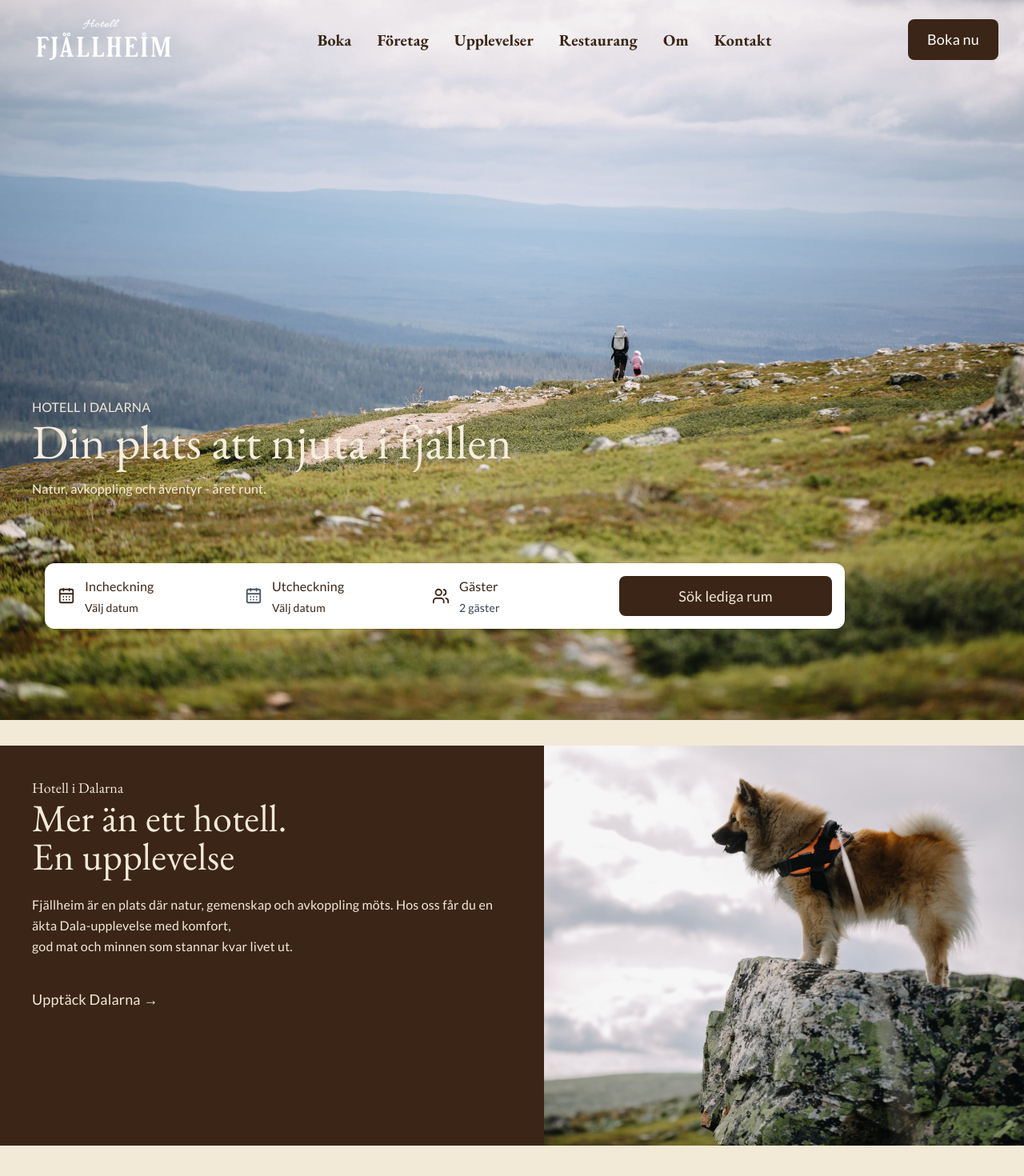
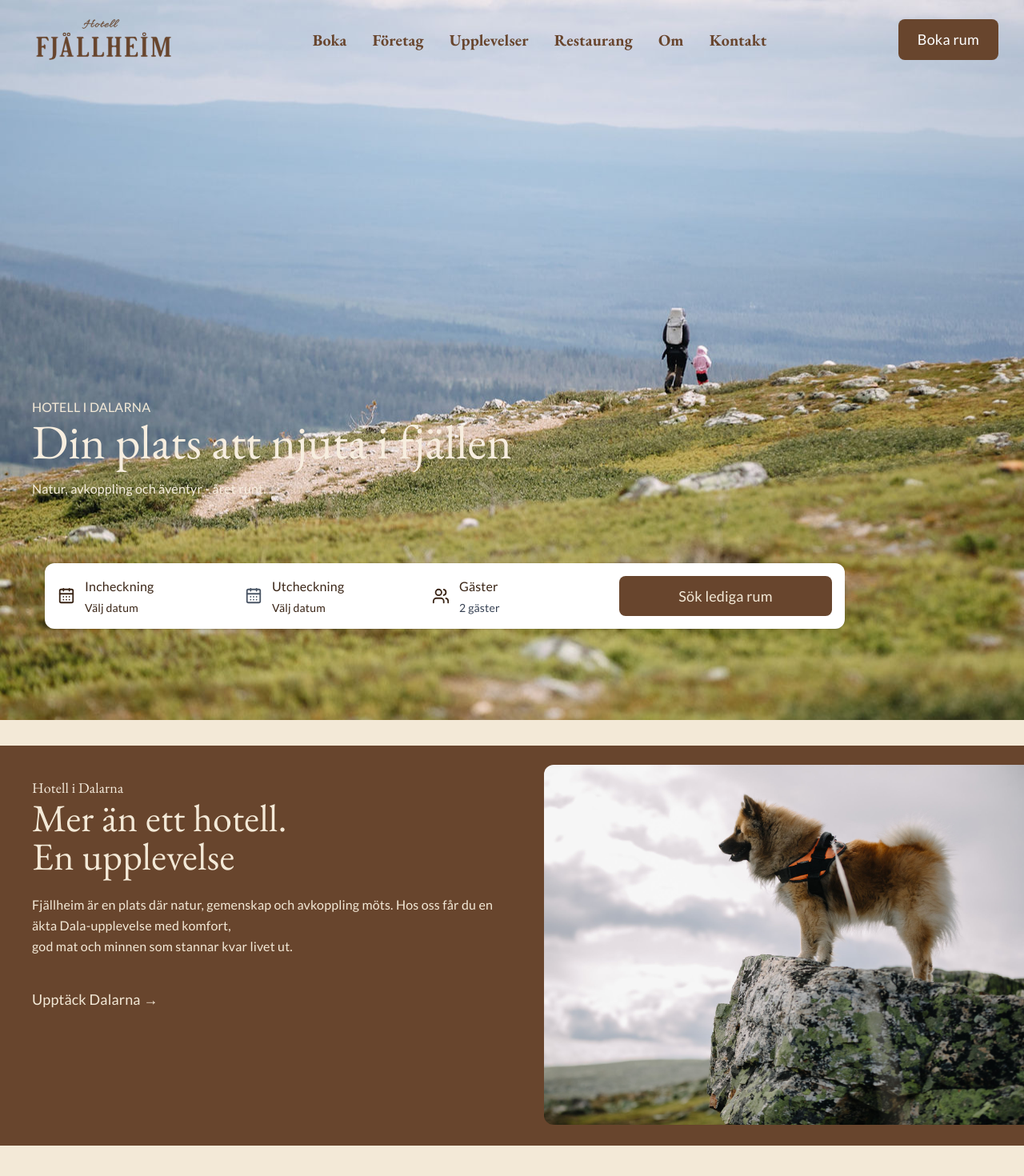
Before and after one commit to BusterSthlm/HotellFjellhaim, a React (Vite) app: page / in a window 1280 px wide. Shown: the top 1470 px of the page at 80% size. Built offline with nearby package versions, Linux system fonts and the light colour scheme.

Commit message:
Småfixar över hela sidan

```diff
--- a/src/components/layout/Footer.tsx
+++ b/src/components/layout/Footer.tsx
@@ -19,7 +19,7 @@ const LINKS: FooterLink[] = [
 
 export default function Footer() {
   return (
-    <footer className="bg-primary py-10 text-[#F3E9D7]">
+    <footer className="bg-[#68452d] py-10 text-[#F3E9D7]">
       <div className="container mx-auto px-6">
         <div className="flex flex-col gap-8 md:flex-row md:items-start md:gap- lg:gap-56">
           {/* Logotyp och fjällbild till vänster */}
--- a/src/components/layout/Header.tsx
+++ b/src/components/layout/Header.tsx
@@ -1,7 +1,7 @@
 import { useEffect, useState } from "react";
 import { Link } from "react-router-dom";
-import logo from "../../assets/grafisk-material/Illustrations/logo/logotyp_fjällheim_primär.svg";
-import lightLogo from "../../assets/grafisk-material/Illustrations/logo/logotyp_fjällheim_vit.svg";
+import logo from "../../assets/grafisk-material/Illustrations/logo/logotyp_fjällheim_primär_rgb.svg";
+import lightLogo from "../../assets/grafisk-material/Illustrations/logo/logotyp_2.svg";
 
 type HeaderProps = { overImage?: boolean };
 
@@ -42,37 +42,37 @@ function Header({ overImage = false }: HeaderProps) {
         >
           <a
             href="/booking"
-            className={`font-garamond text-xl font-bold active:text-bold hover:underline ${isTransparent ? "text-[#3a2516]" : "text-[#72492C]"}`}
+            className={`font-garamond text-xl font-bold active:text-bold hover:underline ${isTransparent ? "text-[#68452d]" : "text-[#68452d]"}`}
           >
             Boka
           </a>
           <a
             href="/company"
-            className={`font-garamond text-xl font-bold hover:underline ${isTransparent ? "text-[#3a2516]" : "text-[#72492C]"}`}
+            className={`font-garamond text-xl font-bold hover:underline ${isTransparent ? "text-[#68452d]" : "text-[#68452d]"}`}
           >
             Företag
           </a>
           <a
             href="/experience"
-            className={`font-garamond text-xl font-bold hover:underline ${isTransparent ? "text-[#3a2516]" : "text-[#72492C]"}`}
+            className={`font-garamond text-xl font-bold hover:underline ${isTransparent ? "text-[#68452d]" : "text-[#68452d]"}`}
           >
             Upplevelser
           </a>
           <a
             href="/restaurant"
-            className={`font-garamond text-xl font-bold hover:underline ${isTransparent ? "text-[#3a2516]" : "text-[#72492C]"}`}
+            className={`font-garamond text-xl font-bold hover:underline ${isTransparent ? "text-[#68452d]" : "text-[#68452d]"}`}
           >
             Restaurang
           </a>
           <a
             href="/about"
-            className={`font-garamond text-xl text-primary font-bold hover:underline ${isTransparent ? "text-[#3a2516]" : "text-[#72492C]"}`}
+            className={`font-garamond text-xl font-bold hover:underline ${isTransparent ? "text-[#68452d]" : "text-[#68452d]"}`}
           >
             Om
           </a>
           <a
             href="/contact"
-            className={`font-garamond text-xl font-bold hover:underline ${isTransparent ? "text-[#3a2516]" : "text-[#72492C]"}`}
+            className={`font-garamond text-xl font-bold hover:underline ${isTransparent ? "text-[#68452d]" : "text-[#68452d]"}`}
           >
             Kontakt
           </a>
@@ -81,13 +81,13 @@ function Header({ overImage = false }: HeaderProps) {
         {/* Knapp till höger */}
         <Link
           to="/booking"
-          className="hidden shrink-0 rounded-lg bg-[#3a2516] px-6 py-3 font-lato text-white transition hover:bg-[#5A3923] sm:inline-block"
+          className="hidden shrink-0 rounded-lg bg-[#68452d] px-6 py-3 font-lato text-white transition hover:bg-[#3a2516] sm:inline-block"
         >
-          Boka nu
+          Boka rum
         </Link>
         <button
           type="button"
-          className={`rounded-lg border px-3 py-2 font-lato lg:hidden ${isTransparent ? "border-white text-#f3e9d7" : "border-[#72492C] text-[#72492C]"}`}
+          className={`rounded-lg border px-3 py-2 font-lato lg:hidden ${isTransparent ? "border-white text-#f3e9d7" : "border-[#68452d] text-[#72492C]"}`}
           aria-expanded={menuOpen}
           aria-controls="mobile-navigation"
           onClick={() => setMenuOpen((open) => !open)}
--- a/src/components/ui/HotelCheckIn.tsx
+++ b/src/components/ui/HotelCheckIn.tsx
@@ -182,7 +182,7 @@ export default function HotelCheckIn() {
       <button
         type="button"
         onClick={handleSearch}
-        className="flex-1 rounded-lg bg-[#3a2516] px-5 py-3 font-lato text-[#f3e9d7] hover:bg-[#72492C] transition-colors"
+        className="flex-1 rounded-lg bg-[#68452d] px-5 py-3 font-lato text-[#f3e9d7] hover:bg-[#3a2516] transition-colors"
       >
         Sök lediga rum
       </button>
--- a/src/index.css
+++ b/src/index.css
@@ -10,7 +10,7 @@
   --color-brown: #3a2516;
   --color-secondary: #f7eedf; /*bakgrundsfärg*/
   --color-cream: #f3e9d7;
-  --color-tertiary: #72492c; /*ren*/
+  --color-tertiary: #68452d; /*ren*/
   --color-ink: #2b2118;
   --color-forest: #415531;
   --color-berry: #9b3d3d;
@@ -74,7 +74,7 @@ h6 {
 
 p {
   font-family: var(--sans);
-  font-weight:400;
+  font-weight: 400;
   font-size: 16px;
 }
 
--- a/src/pages/HomePage.tsx
+++ b/src/pages/HomePage.tsx
@@ -11,7 +11,7 @@ export default function HomePage() {
     <>
       {/* Sektion med bakgrundsbild */}
       <div
-        className="relative min-h-[760px] bg-cover bg-center bg-no-repeat pb-8 sm:min-h-[900px] "
+        className="relative min-h-[760px] bg-110% bg-center bg-no-repeat pb-8 sm:min-h-[900px] "
         style={{
           backgroundImage: `url(${backgroundImage})`,
           backgroundPosition: "center",
@@ -39,7 +39,7 @@ export default function HomePage() {
       {/* Beige sektion under bilden */}
       <section className="w-full bg-[#F3E9D7] py-8">
         {/* Brun ruta */}
-        <div className="min-h-[500px] w-full bg-[#3a2516] pl-6 pr-0 sm:pl-10">
+        <div className="min-h-[500px] w-full bg-[#68452d] pl-6 pr-0 sm:pl-10">
           <div className="flex flex-col gap-8 md:flex-row md:items-stretch md:gap-10">
             {/* Text till vänster */}
             <div className="min-w-0 flex-1">
@@ -67,11 +67,11 @@ export default function HomePage() {
             </div>
 
             {/* Bild till höger */}
-            <div className="min-w-0 flex-1 md:self-stretch">
+            <div className="min-w-0 flex-1 py-6 md:self-stretch">
               <img
                 src={dogimage}
                 alt="Fjällheim och den omgivande naturen"
-                className="h-[320px] w-full object-cover sm:h-[420px] md:h-full md:min-h-[500px] "
+                className="h-[320px] w-full rounded-l-xl object-cover sm:h-[420px] md:h-[450px]"
               />
             </div>
           </div>
```
Also changed, not shown: src/components/layout/Header.css (deleted, +0 -36 lines), src/assets/grafisk-material/Illustrations/logo/logotyp_2.svg (added), src/assets/grafisk-material/Illustrations/logo/logotyp_fjällheim_primär_rgb.svg (added).
